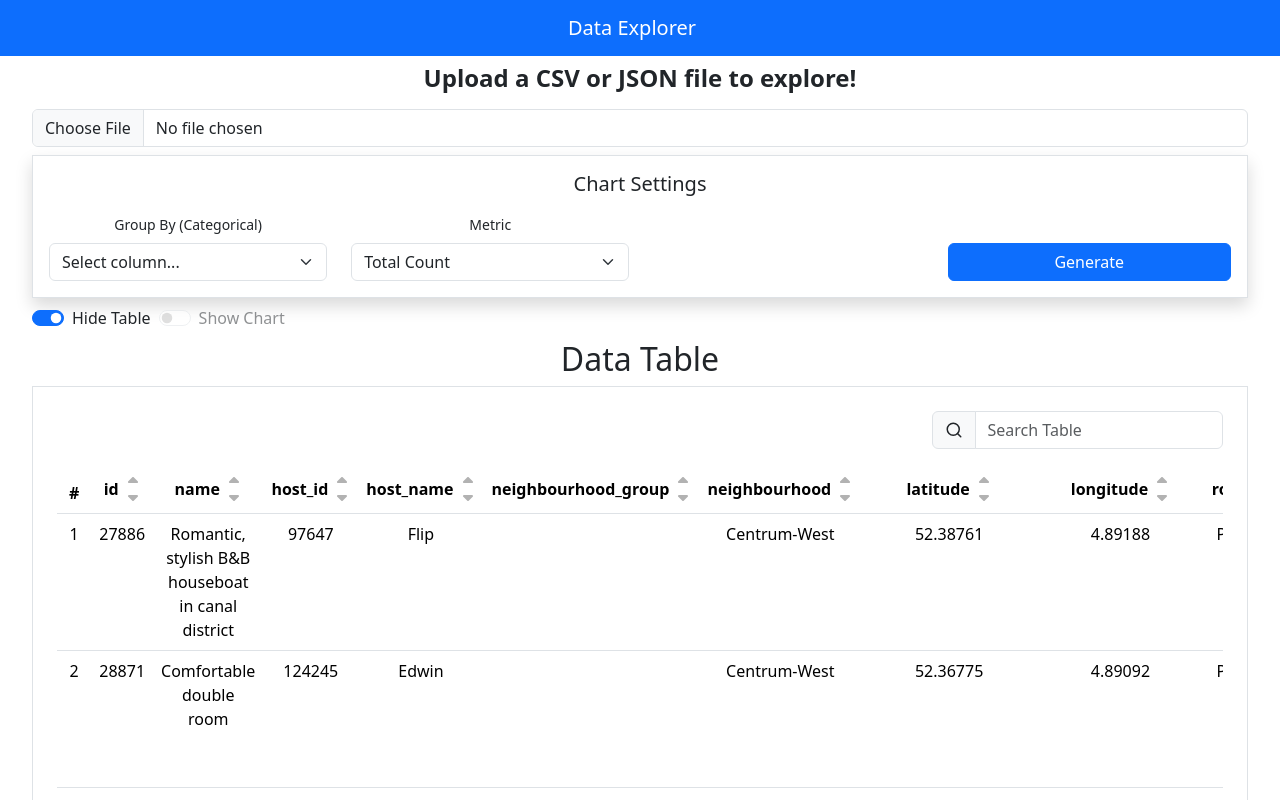
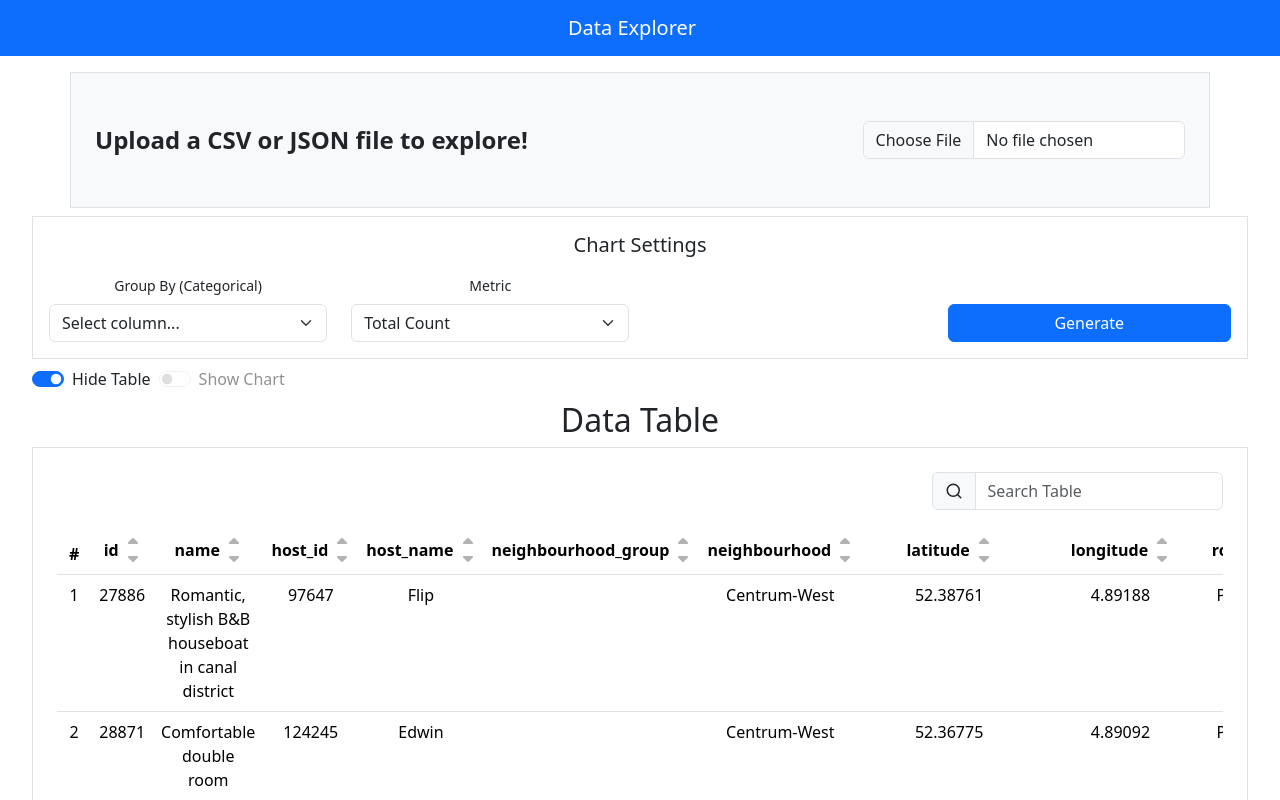
Before and after one commit to bhowmik94/data-explorer, a React app: page / in a window 1280 px wide. Shown: the top 800 px of the page. Built offline with nearby package versions, Linux system fonts and the light colour scheme; the HTML template or start-up script is replaced by a standard one.

Commit message:
polished fileupload comopnent with styling

```diff
--- a/src/components/ChartBuilder.tsx
+++ b/src/components/ChartBuilder.tsx
@@ -21,7 +21,7 @@ export const ChartBuilder = ({ columns, onBuild }: ChartBuilderProps) => {
     onBuild(formData);
   };
   return (
-    <div className="chart-builder p-3 border shadow">
+    <div className="chart-builder p-3 border">
       <h5 className="mb-3">Chart Settings</h5>
 
       <Row className="g-3 align-items-end">
--- a/src/components/FileUpload.tsx
+++ b/src/components/FileUpload.tsx
@@ -2,6 +2,7 @@ import { useRef, type ChangeEvent } from "react";
 import { validateJSON } from "../utils/validation";
 import Papa from "papaparse";
 import Form from "react-bootstrap/Form";
+import { Container } from "react-bootstrap";
 
 type FileUploadProps = {
   onDataParsed: (data: Record<string, unknown>[]) => void;
@@ -52,10 +53,8 @@ export default function FileUpload({ onDataParsed }: FileUploadProps) {
     const fileName = file.name.toLowerCase();
     const fileType = file.type;
 
-    if (fileType === "application/json" || fileName.endsWith(".json"))
-      handleJSON(file);
-    else if (fileType === "text/csv" || fileName.endsWith(".csv"))
-      handleCSV(file);
+    if (fileType === "application/json" || fileName.endsWith(".json")) handleJSON(file);
+    else if (fileType === "text/csv" || fileName.endsWith(".csv")) handleCSV(file);
     else {
       alert("Unsupported file type! Please upload a JSON or CSV file.");
       // Clear the input
@@ -64,9 +63,13 @@ export default function FileUpload({ onDataParsed }: FileUploadProps) {
   };
 
   return (
-    <Form.Group controlId="formFile" className="mb-2">
-      <Form.Label><h4><b>Upload a CSV or JSON file to explore!</b></h4></Form.Label>
-      <Form.Control onChange={onFileChange} type="file" />
-    </Form.Group>
+    <Container className="d-flex flex-column flex-md-row align-items-md-center px-4 py-5 gap-2 gap-md-3 my-2 bg-light border">
+      <Form.Label className="mb-0 text-start" style={{ flexBasis: '70%' }}>
+        <h4 className="mb-0">
+          <b>Upload a CSV or JSON file to explore!</b>
+        </h4>
+      </Form.Label>
+      <Form.Control onChange={onFileChange} type="file"  style={{ flexBasis: '30%' }} />
+    </Container>
   );
 }
```
